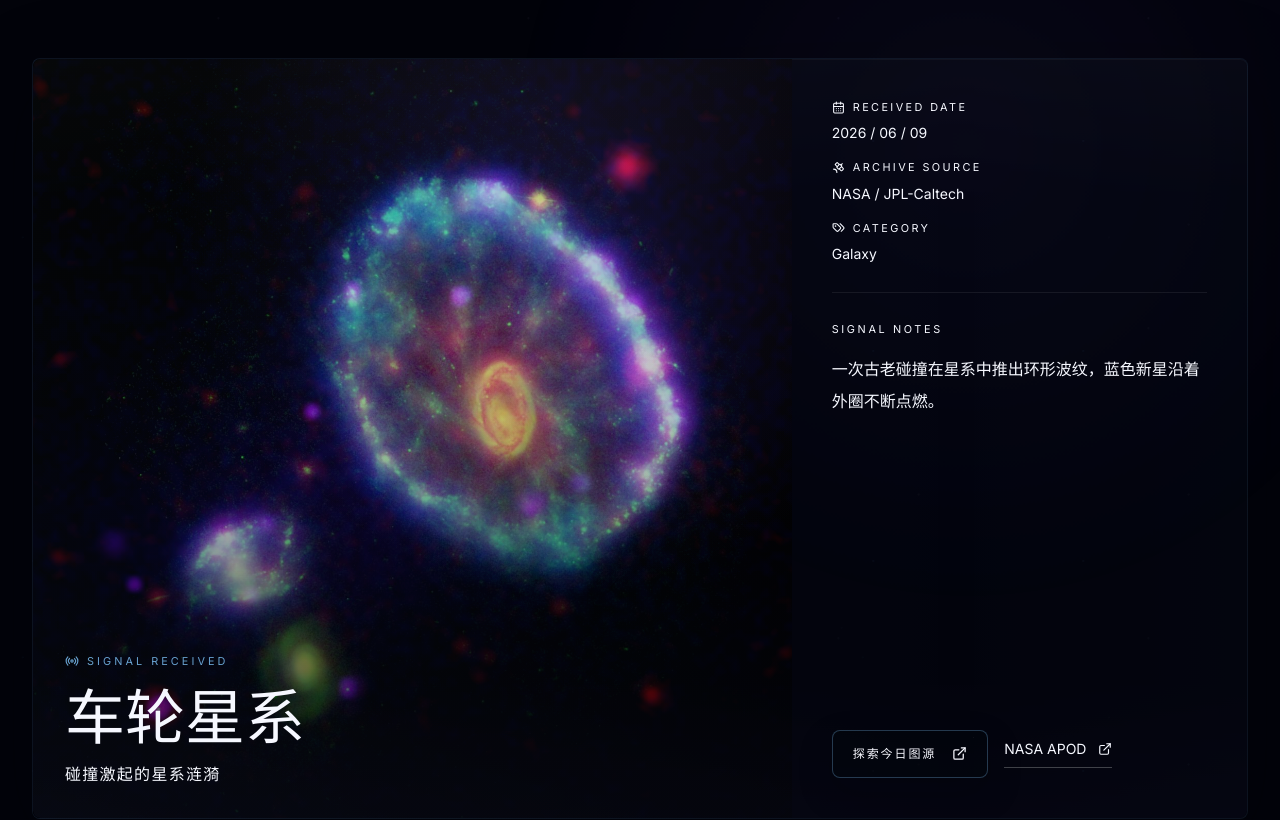
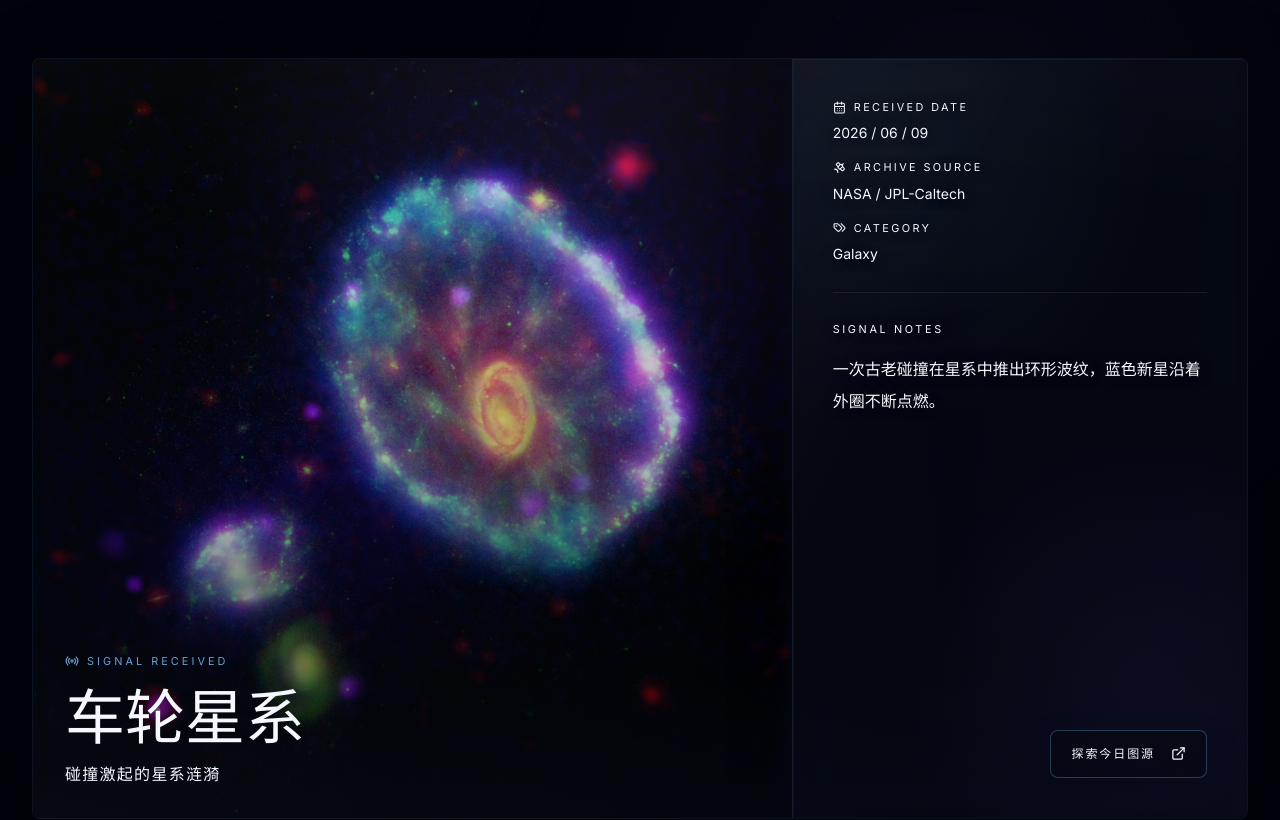
Before and after one commit to Hsiwozer/StarVista, a React (Vite) app: page / in a window 1280 px wide. Shown: the part 1609-2429 px from the top of the page. Built offline with nearby package versions, Linux system fonts and the light colour scheme.

Commit message:
Refine daily signal glass panel

```diff
--- a/src/components/DailyCosmos.tsx
+++ b/src/components/DailyCosmos.tsx
@@ -6,15 +6,12 @@ import {
   Satellite,
   Tags,
 } from "lucide-react";
-import {
-  getDailyCosmicItem,
-} from "../data/cosmicDailyPool";
+import { getDailyCosmicItem } from "../data/cosmicDailyPool";
 import { ArchiveCard } from "./ArchiveCard";
 import { Reveal } from "./Reveal";
 import { SectionHeading } from "./SectionHeading";
 
 const FALLBACK_IMAGE = "/images/daily-cosmos.png";
-const APOD_URL = "https://apod.nasa.gov/apod/astropix.html";
 
 export function DailyCosmos() {
   const [imageReady, setImageReady] = useState(false);
@@ -67,7 +64,7 @@ export function DailyCosmos() {
                 </p>
               </figcaption>
             </figure>
-            <div className="flex flex-col justify-between p-6 sm:p-8 md:p-10">
+            <div className="daily-signal-info flex flex-col justify-between p-6 sm:p-8 md:p-10">
               <div className="space-y-7">
                 <div className="grid gap-4 border-b border-white/[0.07] pb-7 sm:grid-cols-2 lg:grid-cols-1">
                   <div>
@@ -105,7 +102,7 @@ export function DailyCosmos() {
                 </div>
               </div>
 
-              <div className="mt-10 flex flex-col gap-4 sm:flex-row sm:items-center">
+              <div className="daily-signal-actions mt-10 flex flex-col gap-4 sm:flex-row sm:items-center">
                 <a
                   className="cosmic-button cosmic-button-primary min-h-12 px-5 text-xs"
                   href={dailyCosmos.link}
@@ -114,15 +111,6 @@ export function DailyCosmos() {
                 >
                   探索今日图源
                   <ExternalLink size={15} />
-                </a>
-                <a
-                  className="cosmic-text-button text-white/46"
-                  href={APOD_URL}
-                  target="_blank"
-                  rel="noreferrer"
-                >
-                  NASA APOD
-                  <ExternalLink size={14} />
                 </a>
               </div>
             </div>
--- a/src/index.css
+++ b/src/index.css
@@ -456,17 +456,6 @@ button {
     background: rgba(255, 255, 255, 0.075);
   }
 
-  .cosmic-text-button {
-    @apply inline-flex w-fit items-center gap-3 border-b pb-2 text-sm text-starlight transition;
-    border-color: rgba(255, 255, 255, 0.24);
-  }
-
-  .cosmic-text-button:hover {
-    border-color: rgba(127, 199, 255, 0.9);
-    color: #7fc7ff;
-    text-shadow: 0 0 18px rgba(58, 167, 255, 0.34);
-  }
-
   .daily-signal-card {
     transform: translateY(0);
   }
@@ -522,6 +511,64 @@ button {
 
   .daily-media-ready {
     animation: dailyMediaArrival 980ms cubic-bezier(0.22, 1, 0.36, 1) both;
+  }
+
+  .daily-signal-info {
+    position: relative;
+    overflow: hidden;
+    border-left: 1px solid rgba(150, 190, 255, 0.11);
+    background:
+      radial-gradient(circle at 18% 12%, rgba(127, 199, 255, 0.06), transparent 18rem),
+      linear-gradient(180deg, rgba(5, 8, 18, 0.34), rgba(5, 8, 18, 0.5)),
+      rgba(5, 8, 18, 0.44);
+    box-shadow:
+      inset 1px 0 0 rgba(255, 255, 255, 0.025),
+      inset 0 1px 0 rgba(255, 255, 255, 0.035),
+      -18px 0 46px rgba(2, 3, 10, 0.18),
+      0 0 28px rgba(58, 167, 255, 0.055);
+    backdrop-filter: blur(18px) saturate(120%);
+  }
+
+  .daily-signal-info::before {
+    content: "";
+    pointer-events: none;
+    position: absolute;
+    inset: 0;
+    background:
+      linear-gradient(115deg, rgba(246, 248, 255, 0.035), transparent 34%),
+      radial-gradient(circle at 78% 82%, rgba(141, 109, 255, 0.08), transparent 16rem);
+    opacity: 0.78;
+  }
+
+  .daily-signal-info > * {
+    position: relative;
+    z-index: 1;
+  }
+
+  .daily-signal-info p {
+    text-shadow: 0 1px 14px rgba(2, 3, 10, 0.46);
+  }
+
+  .daily-signal-actions {
+    justify-content: flex-end;
+    align-items: flex-end;
+  }
+
+  @media (max-width: 1023px) {
+    .daily-signal-info {
+      border-left: 0;
+      border-top: 1px solid rgba(150, 190, 255, 0.1);
+      background:
+        radial-gradient(circle at 18% 8%, rgba(127, 199, 255, 0.055), transparent 18rem),
+        linear-gradient(180deg, rgba(5, 8, 18, 0.3), rgba(5, 8, 18, 0.5)),
+        rgba(5, 8, 18, 0.43);
+    }
+  }
+
+  @media (max-width: 639px) {
+    .daily-signal-actions {
+      align-items: stretch;
+    }
   }
 
   .cosmic-filter-button {
```
Also changed, not shown: 2 other files (tests, documents, lock files or other folders).
